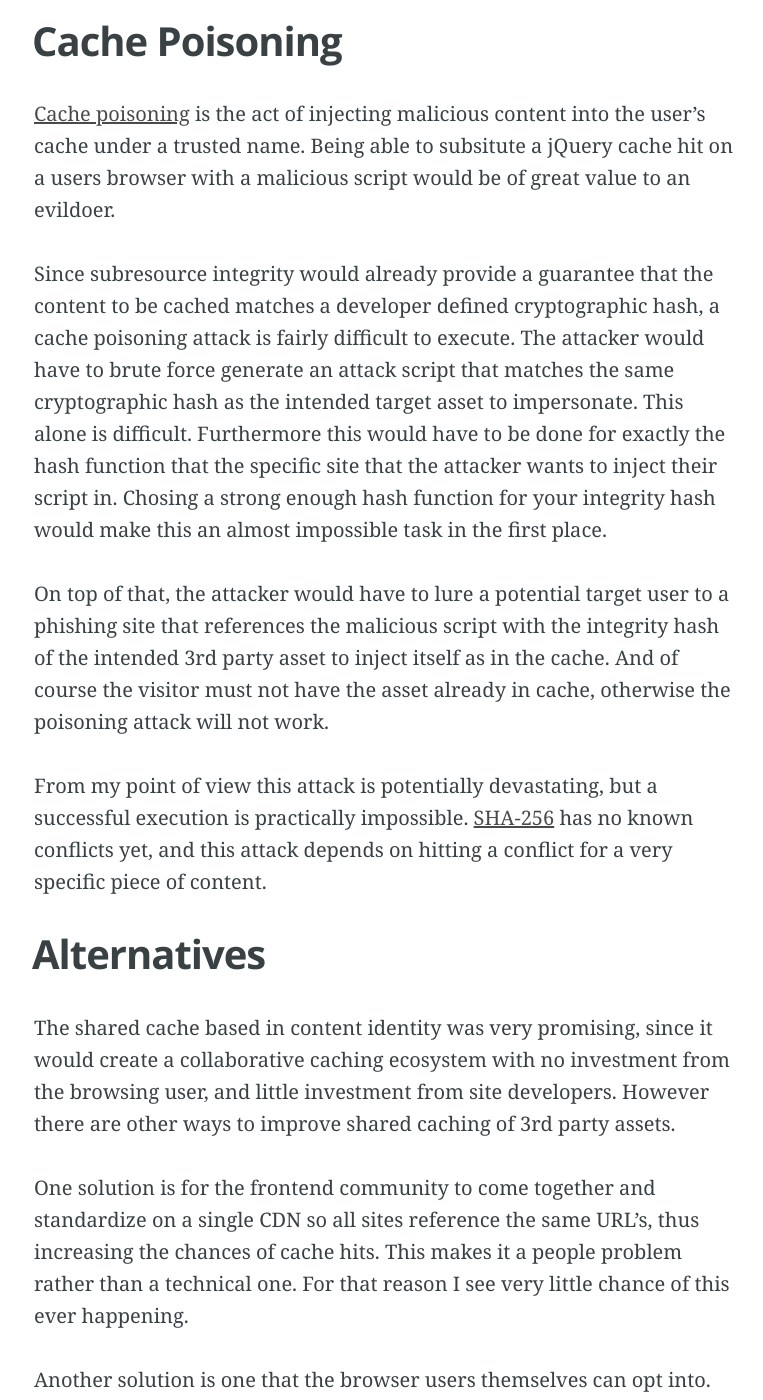
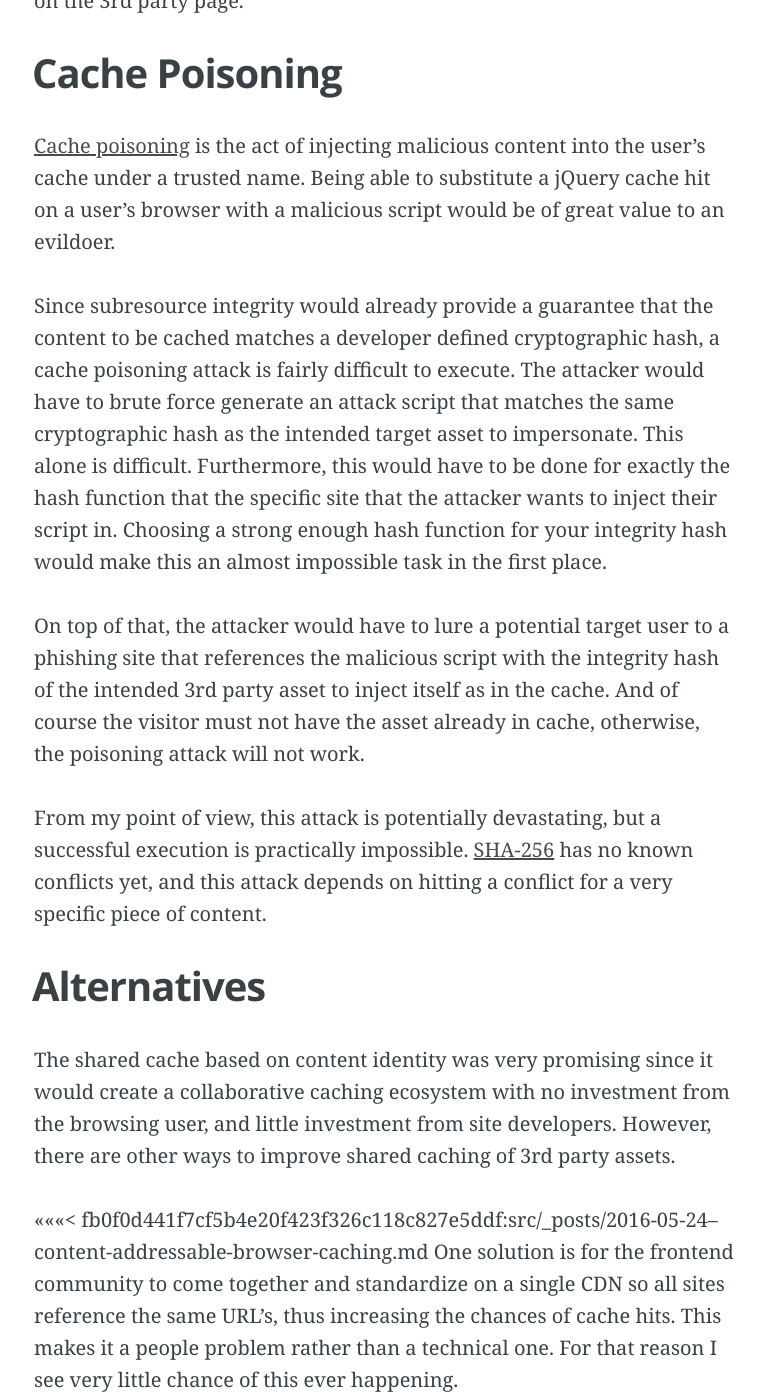
Before and after one commit to Munter/mntr.dk, a Jekyll site: the page built from src/_posts/2016-05-24--content-addressable-browser-caching.md, in a window 1280 px wide and 1400 px high, scrolled down 5036 px. Shown: the whole window, without its empty margins (256-1019 px from the left). Built offline with Jekyll 4.4.1, drawn with Linux system fonts in a browser that asks for light colours; Markdown is read by kramdown in place of the engine named in the settings; comment, search, counter and statistics services are not loaded; some of the changed text lies outside the part shown.

Commit message:
Fix a few typos in Content-addressable Browser Caching post

```diff
--- a/src/_posts/2016-05-24--content-addressable-browser-caching.md
+++ b/src/_posts/2016-05-24--content-addressable-browser-caching.md
@@ -24,27 +24,27 @@ This is where a new W3C specification that most people haven't heard of comes in
 
 The [subresource integrity specification](https://www.w3.org/TR/SRI/) describes a way for browsers to verify that an asset they have downloaded is indeed the asset that was expected. The developer declaring a cryptographic hash of the expected content of the downloaded asset. When the browser has fetched the asset it compares the declared cryptographic hash to that of the assets content. If there is a mismatch between the two hashes the browser will refuse to parse, evaluate and cache the asset.
 
-Despite the choir of people that see no value in this on reddit and hacker news, it's actually a really useful technique to secure your 3rd party dependencies, or even your own assets. SSL will secure your transport, but doesn't guarantee that the asset has not been compromised on the originating server. There are lots of situations where the static assets you depend on are hosted on a server outside of your control, like a CDN, or even just on a different machine than your main web server.
+Despite the choir of people that see no value in this on Reddit and hacker news, it's actually a really useful technique to secure your use of 3rd party dependencies or even your own assets. SSL will secure your transport, but doesn't guarantee that the asset has not been compromised on the originating server. There are lots of situations where the static assets you depend on are hosted on a server outside of your control, like a CDN, or even just on a different machine than your main web server.
 
 So in order to gain this extra security you use subresource integrity. It's tedious declaring these hashes, but you can use tooling to help you do it.
 
-The clever reader will now have noticed that content-adressability and subresource integrity have one thing in common. The cryptographic hash that uniquely identifies the content. So this was the idea I had:
+The clever reader will now have noticed that content-addressability and subresource integrity have one thing in common; The cryptographic hash that uniquely identifies the content. So this was the idea I had:
 
-## Content-adressable Browser Cache
+## Content-addressable Browser Cache
 
 If a cryptographic hash uniquely identifies the content of an asset and subresource integrity hashes are declared by the developer, why not use these hashes as indexes for caching the asset instead of using the URL?
 
-The benefits of doing this would be that you could leverage the cache across domains. Say you use jQuery 2.2.1 from a CDN on your site. If a visitor vists your site and doesn't have jQuery 2.2.1 on that URL in the browser cache it's a cache miss and a download. But what if the visitor had jQuery 2.2.1 from a **different** URL in the cache? The hashes of these two jQuery assets are identical. So if your site and the other site your visitor got jQuery 2.2.1 from both had declared an integrity hash, this would mean a cache hit because the identity hash is the same.
+The benefits of doing this would be that you could leverage the cache across domains. Say you use jQuery 2.2.1 from a CDN on your site. If a visitor visits your site and doesn't have jQuery 2.2.1 on that URL in the browser cache it's a cache miss and a download. But what if the visitor had jQuery 2.2.1 from a **different** URL in the cache? The hashes of these two jQuery assets are identical. So if your site and the other site your visitor got jQuery 2.2.1 from both had declared an integrity hash, this would mean a cache hit because the identity hash is the same.
 
-Awesome idea. I am by no means the first person to have it. The earliest mentions I could find about this was Douglas Crockford describing it in 2008 on a now dead URL, but summarized by [Mark Seaborn](https://github.com/mseaborn) in his [discussion of shared caching by hash](https://github.com/mseaborn/nacl-wiki/blob/master/ShareByHash.wiki#proposed-scheme). Obviously many people had thought about this before me. So why hasn't it been implemented?
+Awesome idea. I am by no means the first person to have it. The earliest mentions I could find about this was Douglas Crockford describing it in 2008 on a now dead URL but summarized by [Mark Seaborn](https://github.com/mseaborn) in his [discussion of shared caching by hash](https://github.com/mseaborn/nacl-wiki/blob/master/ShareByHash.wiki#proposed-scheme). Obviously, many people had thought about this before me. So why hasn't it been implemented?
 
 I got some hints on the [whatwg IRC channel](https://wiki.whatwg.org/wiki/IRC) on where to read up on discussions about the idea. These are the reasons they had not to implement it:
 
 ## Timing Attacks
 
-A timing attack is a way of extrapolating knowledge about some otherwise non-accessible piece of data by timing the duration of an operation relating to it. In the case of content-addressable browser cache the piece of information that is otherwise hidden is the users browser history and whether the user is logged in to certain services. The method to obtain this information is to time the duration of a HTTP fetch of a uniquely identified asset that only exists on the service an attacker is out to gain information about. If the fetch returns immediately it is very likely that it was because of a cache hit. If it takes a few hundred milliseconds or returns an error it's likely that the user hasn't used the probed service recently.
+A timing attack is a way of extrapolating knowledge about some otherwise non-accessible piece of data by timing the duration of an operation relating to it. In the case of content-addressable browser cache the piece of information that is otherwise hidden is the user's browser history and whether the user is logged in to certain services. The method to obtain this information is to time the duration of a HTTP fetch of a uniquely identified asset that only exists on the service an attacker is out to gain information about. If the fetch returns immediately it is very likely that it was because of a cache hit. If it takes a few hundred milliseconds or returns an error it's likely that the user hasn't used the probed service recently.
 
-Leaking this sort of information is considered a security vulnerability. Similar vulnerabilities, like checking if a link has been visited with `Element.match(':visited')`, have been addressed to avoid enabling potential evil third parties to invulentarily track users.
+Leaking this sort of information is considered a security vulnerability. Similar vulnerabilities, like checking if a link has been visited with `Element.match(':visited')`, have been addressed to avoid enabling potential evil third parties to involuntarily track users.
 
 The client side version of this timing attack using a `fetch`-operation is not much different than the old-school `<script src="https://interestingservice/asset.js" onload="trackTime()"></script>`.
 
@@ -52,21 +52,22 @@ However, if the attacker also controlled the server the user is visiting, which
 
 ## Cache Poisoning
 
-[Cache poisoning](http://th.informatik.uni-mannheim.de/people/lucks/HashCollisions/) is the act of injecting malicious content into the user's cache under a trusted name. Being able to subsitute a jQuery cache hit on a users browser with a malicious script would be of great value to an evildoer.
+[Cache poisoning](http://th.informatik.uni-mannheim.de/people/lucks/HashCollisions/) is the act of injecting malicious content into the user's cache under a trusted name. Being able to substitute a jQuery cache hit on a user's browser with a malicious script would be of great value to an evildoer.
 
-Since subresource integrity would already provide a guarantee that the content to be cached matches a developer defined cryptographic hash, a cache poisoning attack is fairly difficult to execute. The attacker would have to brute force generate an attack script that matches the same cryptographic hash as the intended target asset to impersonate. This alone is difficult. Furthermore this would have to be done for exactly the hash function that the specific site that the attacker wants to inject their script in. Chosing a strong enough hash function for your integrity hash would make this an almost impossible task in the first place.
+Since subresource integrity would already provide a guarantee that the content to be cached matches a developer defined cryptographic hash, a cache poisoning attack is fairly difficult to execute. The attacker would have to brute force generate an attack script that matches the same cryptographic hash as the intended target asset to impersonate. This alone is difficult. Furthermore, this would have to be done for exactly the hash function that the specific site that the attacker wants to inject their script in. Choosing a strong enough hash function for your integrity hash would make this an almost impossible task in the first place.
 
-On top of that, the attacker would have to lure a potential target user to a phishing site that references the malicious script with the integrity hash of the intended 3rd party asset to inject itself as in the cache. And of course the visitor must not have the asset already in cache, otherwise the poisoning attack will not work.
+On top of that, the attacker would have to lure a potential target user to a phishing site that references the malicious script with the integrity hash of the intended 3rd party asset to inject itself as in the cache. And of course the visitor must not have the asset already in cache, otherwise, the poisoning attack will not work.
 
-From my point of view this attack is potentially devastating, but a successful execution is practically impossible. [SHA-256](https://en.wikipedia.org/wiki/SHA-2) has no known conflicts yet, and this attack depends on hitting a conflict for a very specific piece of content.
+From my point of view, this attack is potentially devastating, but a successful execution is practically impossible. [SHA-256](https://en.wikipedia.org/wiki/SHA-2) has no known conflicts yet, and this attack depends on hitting a conflict for a very specific piece of content.
 
 ## Alternatives
 
-The shared cache based in content identity was very promising, since it would create a collaborative caching ecosystem with no investment from the browsing user, and little investment from site developers. However there are other ways to improve shared caching of 3rd party assets.
+The shared cache based on content identity was very promising since it would create a collaborative caching ecosystem with no investment from the browsing user, and little investment from site developers. However, there are other ways to improve shared caching of 3rd party assets.
 
+<<<<<<< fb0f0d441f7cf5b4e20f423f326c118c827e5ddf:src/_posts/2016-05-24--content-addressable-browser-caching.md
 One solution is for the frontend community to come together and standardize on a single CDN so all sites reference the same URL's, thus increasing the chances of cache hits. This makes it a people problem rather than a technical one. For that reason I see very little chance of this ever happening.
 
-Another solution is one that the browser users themselves can opt into. The [Web Boost chrome extension](https://chrome.google.com/webstore/detail/web-boost-wait-less-brows/ahbkhnpmoamidjgbneafjipbmdfpefad) maintains a list of blessed URL's of known and popular 3rd party libraries and the content of the libraries. It intercepts requests to these URL's and serves a response from the plugins own distribution. The downside is that is the extension ever gets hacked or the author becomes a malicious actor it's very hard to know and avoid for the users that have this installed.
+Another solution is one that the browser users themselves can opt into. The [Web Boost Chrome extension](https://chrome.google.com/webstore/detail/web-boost-wait-less-brows/ahbkhnpmoamidjgbneafjipbmdfpefad) maintains a list of blessed URL's of known and popular 3rd party libraries and the content of the libraries. It intercepts requests to these URL's and serves a response from the plugins own distribution. The downside is that is the extension ever gets hacked or the author becomes a malicious actor it's very hard to know and avoid for the users that have this installed.
 
 
 **References**
```
